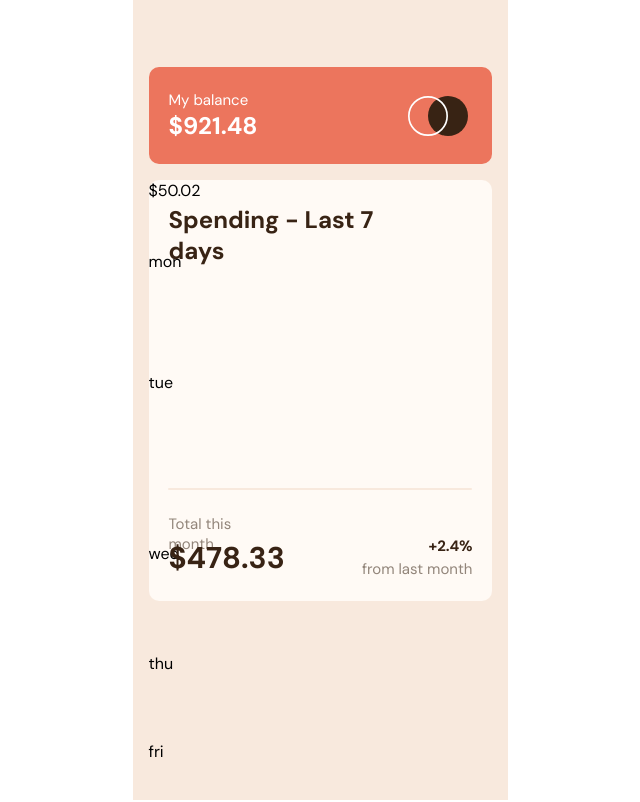
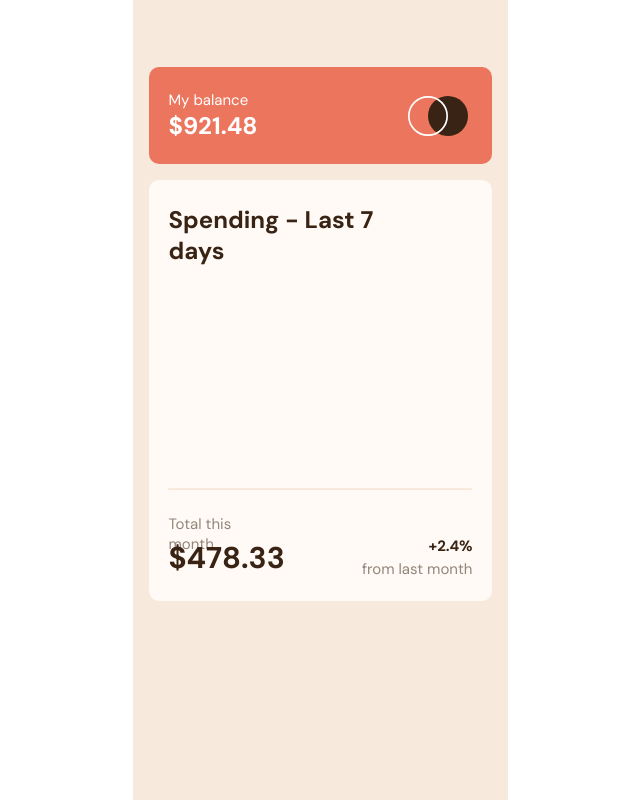
Before and after one commit to dlavrentev/expenses-chart, a React (Create React App) app: page / in a window 1280 px wide. Shown: the top 802 px of the page, without its empty margins (320-960 px from the left). Built offline with nearby package versions, Linux system fonts and the light colour scheme.

Commit message:
Update Spending.js

```diff
--- a/src/Components/Spending.js
+++ b/src/Components/Spending.js
@@ -1,49 +1,23 @@
-import React, { useState } from "react";
-import data from "./../Data/data.json";
+import React from "react";
+// import data from "./../Data/data.json";
 
 const Spending = () => {
+  // const [isHovering, setisHovering] = useState(false);
 
-  const [isHovering, setisHovering] = useState(false);
+  // const handleMouseEnter = () => {
+  //   setisHovering(false);
+  // };
 
-  const handleMouseEnter = (e) => {
-    console.log(e)
-    setisHovering(false);
-
-  };
-
-  const handleMouseLeave = () => {
-    setisHovering(true);
-  };
+  // const handleMouseLeave = () => {
+  //   setisHovering(true);
+  // };
 
   return (
     <div className="spending-container">
       <h1>Spending - Last 7 days</h1>
       <div className="chart-container">
-  <div className="bar">
-    <div
-      className={`detail`}
-      id={`visible1`}
-    >
-      $50.02
-    </div>
-    {data.map(({ id, day, amount }) => {
-      return (
-        <div className="bars">
-          <div
-            key={id}
-            className={`bar-${id}`}
-            onMouseEnter={handleMouseEnter}
-            onMouseLeave={handleMouseLeave}
-            style={{
-              height: `${(data[id - 1].amount / 52.36) * 150}px`,
-            }}
-          ></div>
-          <p>{day}</p>
-        </div>
-      );
-    })}
-  </div>
-</div>;
+
+      </div>
       <div className="line"></div>
       <div className="spending-bottom">
         <div className="spending-bottom-l">
```
